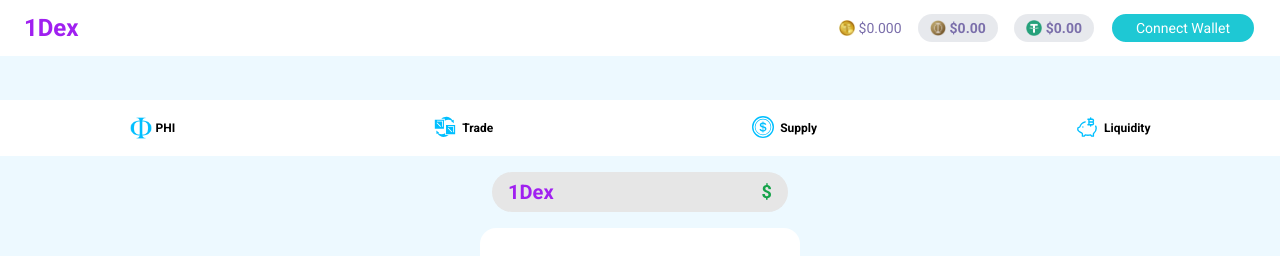
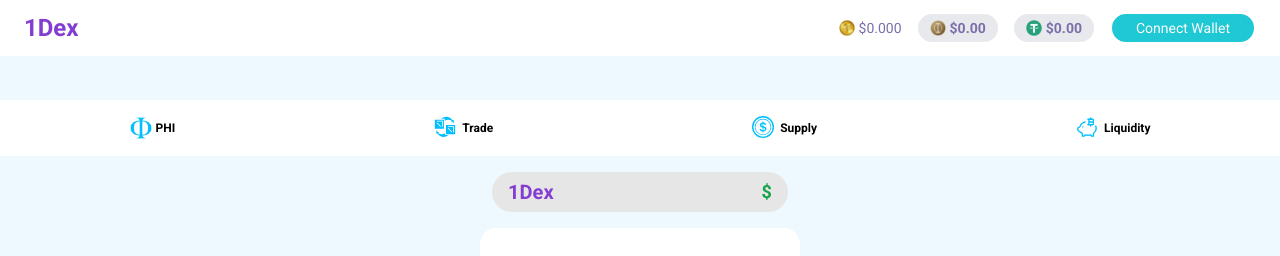
Before and after one commit to gauravgangwarweb/Phi, a React (Vite) app: page / in a window 1280 px wide. Shown: the top 256 px of the page. Built offline with nearby package versions, Linux system fonts and the light colour scheme.

Commit message:
Update LineChart component title to display 1DEX price ($)

```diff
--- a/src/components/LineChart.jsx
+++ b/src/components/LineChart.jsx
@@ -45,7 +45,7 @@ const LineChart = () => {
       x: {
         title: {
           display: true,
-          text: "PHI price ($)",
+          text: "1DEX price ($)",
           font: {
             size: 16,
           },
--- a/tailwind.config.js
+++ b/tailwind.config.js
@@ -9,7 +9,7 @@ export default {
       colors: {
         darkMain: "#252529",
         lightNav: "#FFFFFF",
-        logoColor: "#A020F0",
+        logoColor: "#843dd1",
         lightPurple: "#7B6FAb",
         lightblue: "#EDF9FF",
         buttonColor: "#1EC8D4",
```
